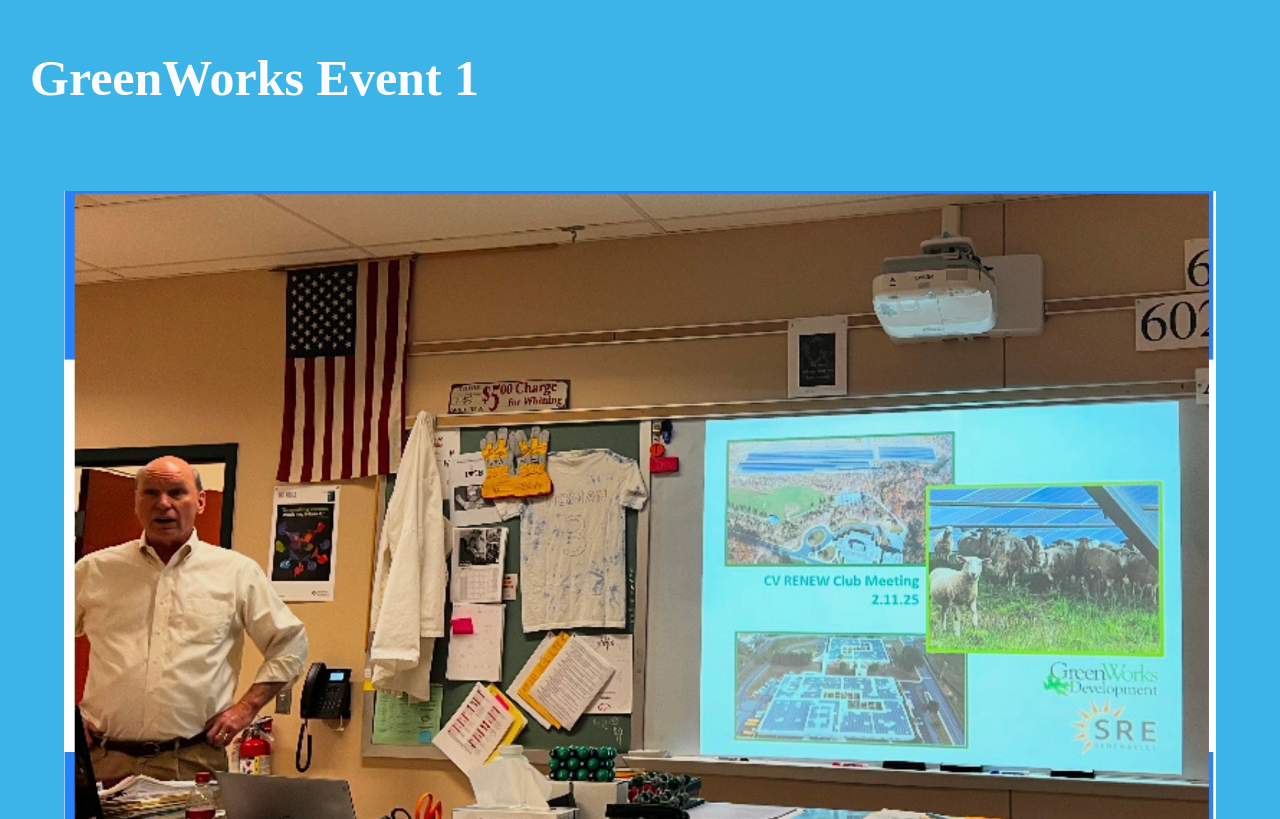
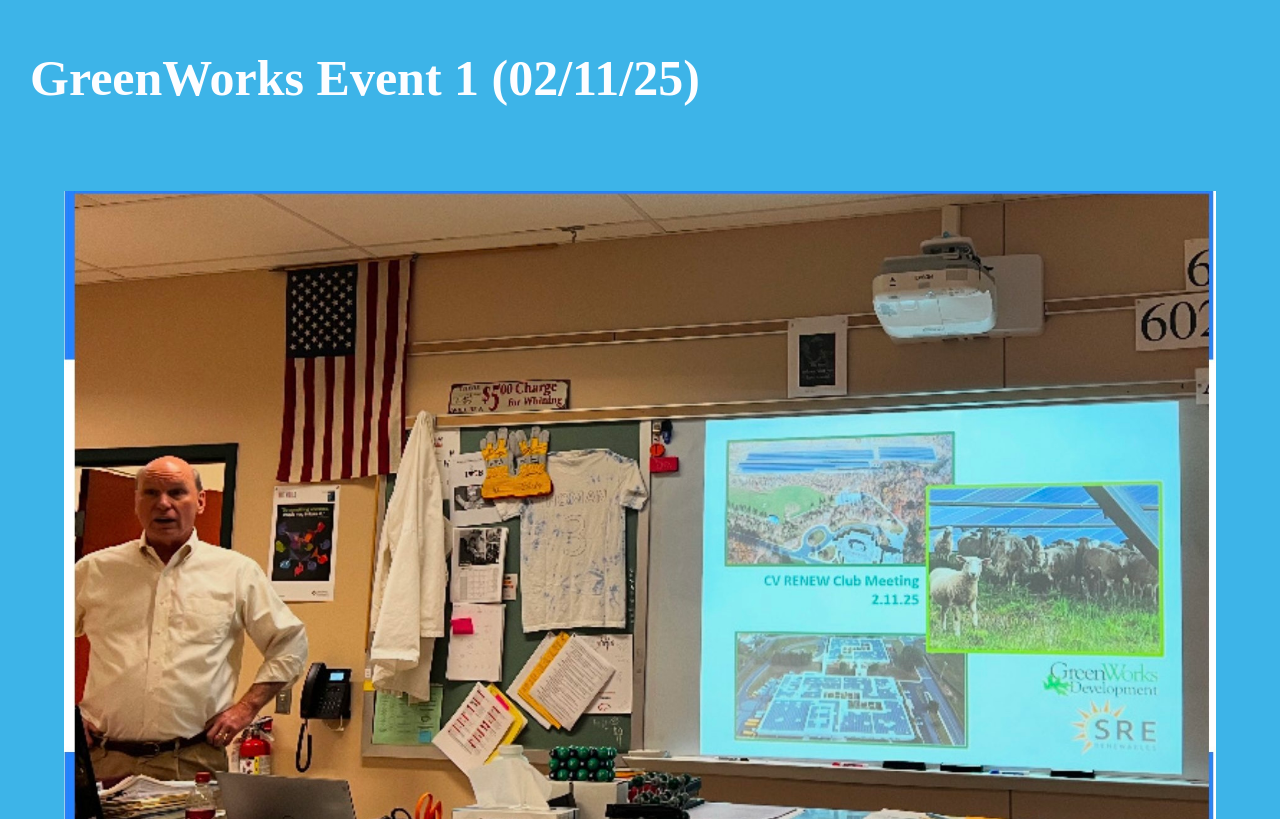
Before and after one commit to KhushPatelruns/RENEW, a plain HTML site: page meetings.html in a window 1280 px wide. Shown: the part 1940-2759 px from the top of the page. Drawn offline with Linux system fonts and the light colour scheme.

Commit message:
Update meetings.html

```diff
--- a/meetings.html
+++ b/meetings.html
@@ -25,7 +25,7 @@
   <img class="lead" src="img/SRBCP.jpg">
       <p> We would like to give a huge thank you to Mr. Dehoff, Executive Director P.E of the Susquehanna River Basin Commission, for coming to Cumberland Valley HS to showcase students the nexus between energy and water. Mr. Dehoff provided excellent examples on energy related water usage in Central PA, as well as showing the students current trends in energy production and water conservation. He even went further in showing us initiatives to improve sustainability. We are incredibly grateful for the insight SRBC has provided our students!
     <p>
-      <h3> GreenWorks Event 1 </h3>
+      <h3> GreenWorks Event 1 (02/11/25) </h3>
       <img class="lead" src="img/green1.jpg">
       <img class="lead" src="img/green2.jpg">
       <p> At our recent RENEW meeting, we had the privilege of hosting Doug Neidich, CEO of GreenWorks Development, as a guest speaker. He provided insightful discussion on the company’s commitment to expanding solar energy projects across the Northeastern United States, highlighting their innovative solutions to the posing and growing energy crisis. Additionally, he shed light on the intricate relationship between politics and the energy sector, explaining how policy decisions directly influence the growth and implementation of sustainable solutions. His expertise and perspective offered a deeper understanding of the challenges and opportunities in the renewable energy industry. Thank you, Mr. Neidich, for taking the time to speak with us—it was truly a pleasure. We can’t wait to see you again for another discussion on the role of nanotechnology in the energy sector!
```
